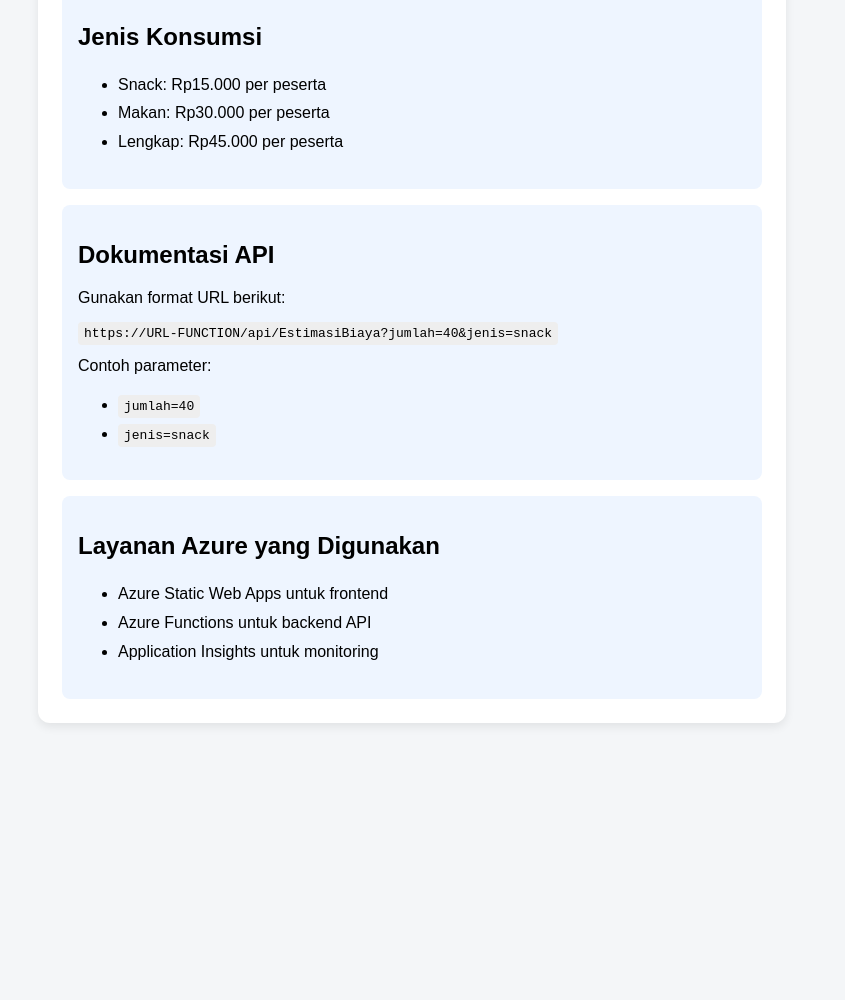
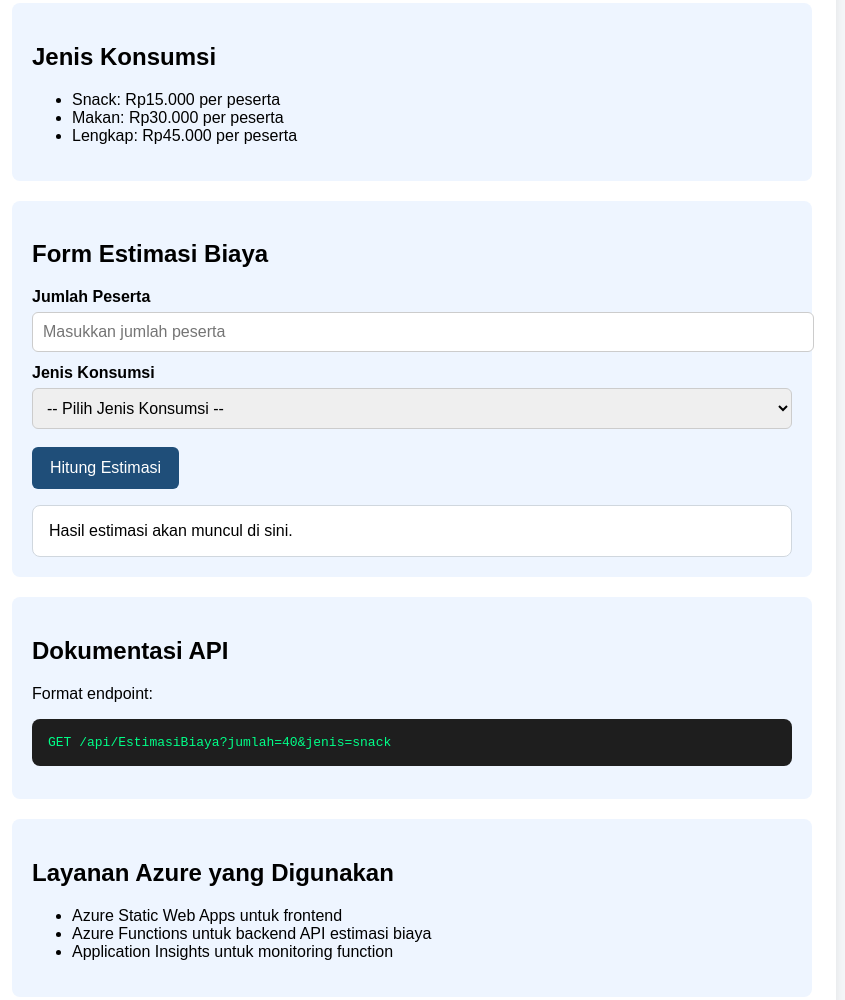
Before and after one commit to Xzakyan/repo-swa-029, a plain HTML site: page index.html in a window 1280 px wide. Shown: the part 461-1461 px from the top of the page, without its empty margins (228-1073 px from the left). Before the commit the page ends 1224 px from the top, so only its background shows below. Drawn offline with Linux system fonts and the light colour scheme.

Commit message:
Update index.html

```diff
--- a/index.html
+++ b/index.html
@@ -2,7 +2,7 @@
 <html lang="id">
 <head>
   <meta charset="UTF-8">
-  <title>Estimasi Biaya Kegiatan Mahasiswaa</title>
+  <title>Estimasi Biaya Kegiatan Mahasiswa</title>
   <style>
     body {
       font-family: Arial, sans-serif;
@@ -14,30 +14,67 @@
       background: white;
       padding: 24px;
       border-radius: 12px;
-      max-width: 700px;
+      max-width: 800px;
       margin: auto;
       box-shadow: 0 4px 10px rgba(0,0,0,0.08);
     }
 
     h1 {
       color: #1f4e79;
+      letter-spacing: 2px;
     }
 
     .box {
       background: #eef5ff;
+      padding: 20px;
+      border-radius: 8px;
+      margin-top: 20px;
+    }
+
+    label {
+      font-weight: bold;
+      display: block;
+      margin-top: 12px;
+    }
+
+    input, select {
+      width: 100%;
+      padding: 10px;
+      margin-top: 6px;
+      border: 1px solid #ccc;
+      border-radius: 6px;
+      font-size: 16px;
+    }
+
+    button {
+      margin-top: 18px;
+      padding: 12px 18px;
+      background: #1f4e79;
+      color: white;
+      border: none;
+      border-radius: 6px;
+      font-size: 16px;
+      cursor: pointer;
+    }
+
+    button:hover {
+      background: #163a5a;
+    }
+
+    pre {
+      background: #1e1e1e;
+      color: #00ff88;
       padding: 16px;
       border-radius: 8px;
-      margin-top: 16px;
+      overflow-x: auto;
     }
 
-    code {
-      background: #eee;
-      padding: 4px 6px;
-      border-radius: 4px;
-    }
-
-    ul {
-      line-height: 1.8;
+    .hasil {
+      margin-top: 16px;
+      background: white;
+      padding: 16px;
+      border-radius: 8px;
+      border: 1px solid #d0d7de;
     }
   </style>
 </head>
@@ -46,8 +83,8 @@
     <h1>Website Informasi Kegiatan Mahasiswa</h1>
 
     <p>
-      Website ini digunakan untuk memberikan informasi kegiatan mahasiswa
-      dan menghitung estimasi biaya konsumsi berdasarkan jumlah peserta.
+      Website ini digunakan untuk memberikan informasi kegiatan mahasiswa dan
+      menghitung estimasi biaya konsumsi berdasarkan jumlah peserta.
     </p>
 
     <div class="box">
@@ -68,27 +105,85 @@
     </div>
 
     <div class="box">
+      <h2>Form Estimasi Biaya</h2>
+
+      <label for="jumlah">Jumlah Peserta</label>
+      <input type="number" id="jumlah" placeholder="Masukkan jumlah peserta">
+
+      <label for="jenis">Jenis Konsumsi</label>
+      <select id="jenis">
+        <option value="">-- Pilih Jenis Konsumsi --</option>
+        <option value="snack">Snack</option>
+        <option value="makan">Makan</option>
+        <option value="lengkap">Lengkap</option>
+      </select>
+
+      <button onclick="hitungEstimasi()">Hitung Estimasi</button>
+
+      <div class="hasil" id="hasil">
+        Hasil estimasi akan muncul di sini.
+      </div>
+    </div>
+
+    <div class="box">
       <h2>Dokumentasi API</h2>
-      <p>Gunakan format URL berikut:</p>
-      <p>
-        <code>https://URL-FUNCTION/api/EstimasiBiaya?jumlah=40&jenis=snack</code>
-      </p>
-
-      <p>Contoh parameter:</p>
-      <ul>
-        <li><code>jumlah=40</code></li>
-        <li><code>jenis=snack</code></li>
-      </ul>
+      <p>Format endpoint:</p>
+      <pre>GET /api/EstimasiBiaya?jumlah=40&jenis=snack</pre>
     </div>
 
     <div class="box">
       <h2>Layanan Azure yang Digunakan</h2>
       <ul>
         <li>Azure Static Web Apps untuk frontend</li>
-        <li>Azure Functions untuk backend API</li>
-        <li>Application Insights untuk monitoring</li>
+        <li>Azure Functions untuk backend API estimasi biaya</li>
+        <li>Application Insights untuk monitoring function</li>
       </ul>
     </div>
   </div>
+
+  <script>
+    async function hitungEstimasi() {
+      const jumlah = document.getElementById("jumlah").value;
+      const jenis = document.getElementById("jenis").value;
+      const hasil = document.getElementById("hasil");
+
+      if (!jumlah || jumlah <= 0) {
+        hasil.innerHTML = "Jumlah peserta harus diisi dan lebih dari 0.";
+        return;
+      }
+
+      if (!jenis) {
+        hasil.innerHTML = "Jenis konsumsi harus dipilih.";
+        return;
+      }
+
+      // GANTI URL DI BAWAH INI DENGAN URL FUNCTION APP LU
+      const apiUrl = `https://func-serverless-029-xxxxx.southeastasia-01.azurewebsites.net/api/EstimasiBiaya?jumlah=${jumlah}&jenis=${jenis}`;
+
+      try {
+        hasil.innerHTML = "Menghitung estimasi biaya...";
+
+        const response = await fetch(apiUrl);
+        const data = await response.json();
+
+        if (!response.ok) {
+          hasil.innerHTML = data.error || "Terjadi kesalahan saat menghitung estimasi.";
+          return;
+        }
+
+        hasil.innerHTML = `
+          <h3>Hasil Estimasi</h3>
+          <p><strong>Jumlah Peserta:</strong> ${data.jumlah}</p>
+          <p><strong>Jenis Konsumsi:</strong> ${data.jenis}</p>
+          <p><strong>Harga per Peserta:</strong> Rp${data.hargaPerPeserta.toLocaleString("id-ID")}</p>
+          <p><strong>Total Estimasi Biaya:</strong> Rp${data.total.toLocaleString("id-ID")}</p>
+          <p><strong>Timestamp:</strong> ${data.timestamp}</p>
+        `;
+      } catch (error) {
+        hasil.innerHTML = "Gagal menghubungi API. Cek URL Function atau pengaturan CORS.";
+        console.error(error);
+      }
+    }
+  </script>
 </body>
 </html>
```
